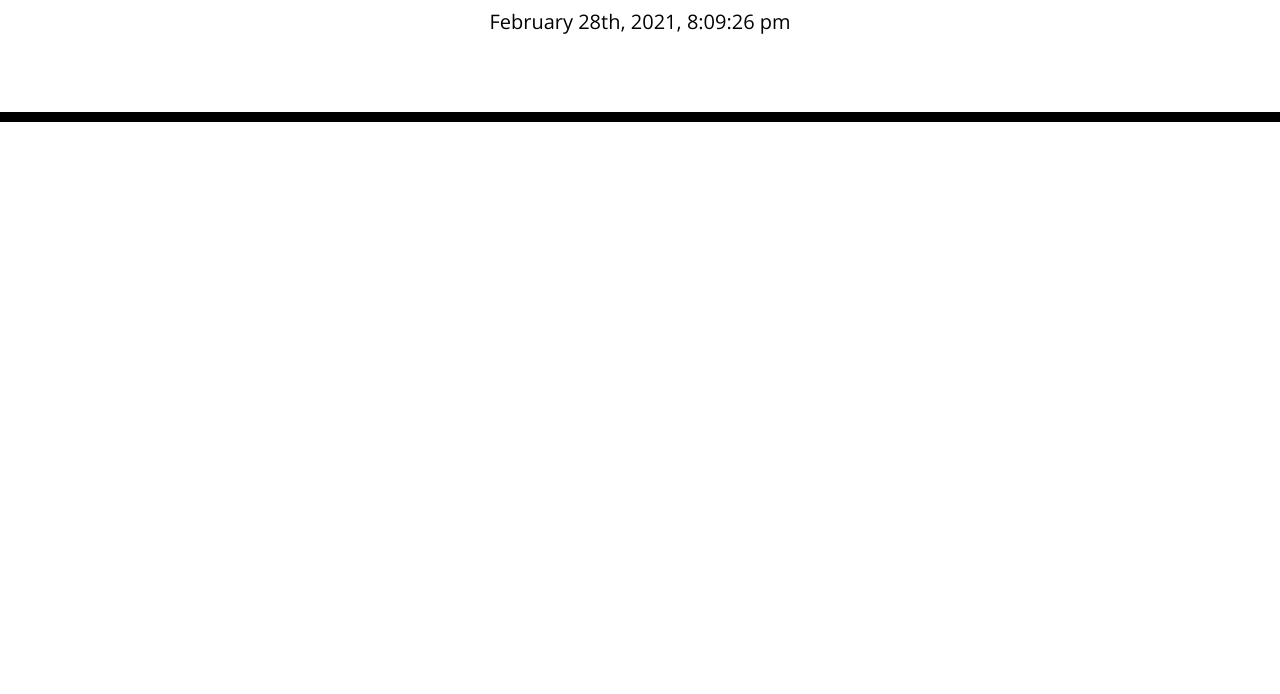
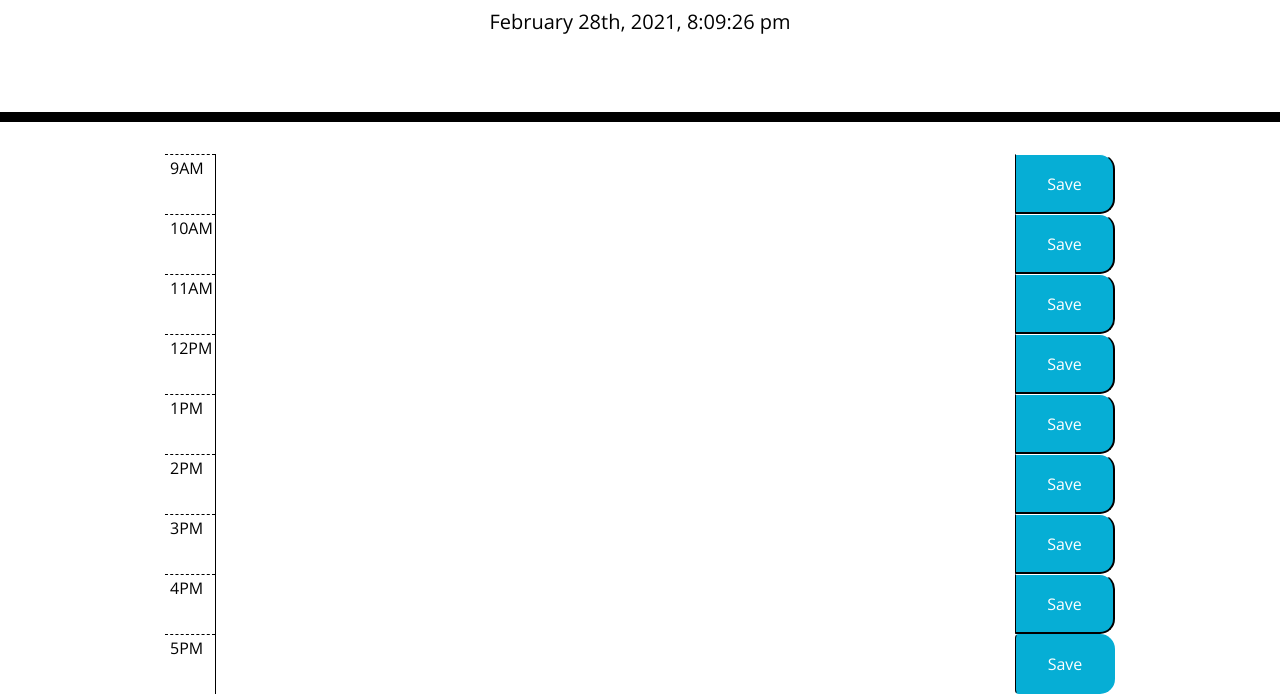
Before and after one commit to CGO7/Day-Planner, a plain HTML site: page index.html in a window 1280 px wide. Shown: the part 182-876 px from the top of the page. Before the commit the page ends 800 px from the top, so only its background shows below. Drawn offline with nearby package versions, Linux system fonts and the light colour scheme.

Commit message:
Worked on grid and linking css to html document

```diff
--- a/assets/css/style.css
+++ b/assets/css/style.css
@@ -4,7 +4,7 @@ body {
   line-height: 1;
 }
 
-textarea{
+#textarea{
   background: transparent;
   border: none;
   resize: none;
@@ -30,13 +30,14 @@ textarea{
   border-radius: 15px;
 }
 
-.row {
+.col {
   white-space: pre-wrap;
-  height: 80px;
+  height: 60px;
   border-top: 1px solid white;;
+  padding: 5px;
 }
 
-.hour {
+#time {
   background-color: #ffffff;
   color: #000000;
   border-top: 1px dashed #000000;
@@ -57,7 +58,7 @@ textarea{
   color: white;
 }
 
-.saveBtn {
+#saveBtn {
   border-left: 1px solid black;
   border-top-right-radius: 15px;
   border-bottom-right-radius: 15px;
@@ -65,7 +66,20 @@ textarea{
   color: white;
 }
 
-.saveBtn i:hover {
+#saveBtn:hover {
   font-size: 20px;
   transition: all .3s ease-in-out;
 }
+
+/* .col {
+  border-style: solid;
+  border-color: black;
+
+}  */
+
+.container {
+  display: grid;
+  grid-template-columns: 50px 800px 100px;
+  grid-template-rows: 60px;
+ margin-left: 150px;
+}
--- a/index.html
+++ b/index.html
@@ -29,6 +29,59 @@
       <p id="currentDay" class="lead"></p>
     </header>
     <div class="container">
+        <div class="col" div id = "time">9AM</div>
+        <div class="col" div id = "textarea"></div>
+        <button class="col" button id = "saveBtn">Save</div>
+      </div>
+    </div>
+    <div class="container">
+      <div class="col" div id = "time">10AM</div>
+      <div class="col" div id = "textarea"></div>
+      <button class="col" button id = "saveBtn">Save</div>
+    </div>
+  </div>
+  <div class="container">
+    <div class="col" div id = "time">11AM</div>
+    <div class="col" div id = "textarea"></div>
+    <button class="col" button id = "saveBtn">Save</div>
+  </div>
+</div>
+<div class="container">
+  <div class="col" div id = "time">12PM</div>
+  <div class="col" div id = "textarea"></div>
+  <button class="col" button id = "saveBtn">Save</div>
+</div>
+</div>
+<div class="container">
+  <div class="col" div id = "time">1PM</div>
+  <div class="col" div id = "textarea"></div>
+  <button class="col" button id = "saveBtn">Save</div>
+</div>
+</div>
+<div class="container">
+  <div class="col" div id = "time">2PM</div>
+  <div class="col" div id = "textarea"></div>
+  <button class="col" button id = "saveBtn">Save</div>
+</div>
+</div>
+<div class="container">
+  <div class="col" div id = "time">3PM</div>
+  <div class="col" div id = "textarea"></div>
+  <button class="col" button id = "saveBtn">Save</div>
+</div>
+</div>
+<div class="container">
+  <div class="col" div id = "time">4PM</div>
+  <div class="col" div id = "textarea"></div>
+  <button class="col" button id = "saveBtn">Save</div>
+</div>
+</div>
+<div class="container">
+  <div class="col" div id = "time">5PM</div>
+  <div class="col" div id = "textarea"></div>
+  <button class="btn" button id= "saveBtn">Save</div>
+</div>
+</div>
       <!-- Timeblocks go here -->
     </div>
 
```
Also changed, not shown: assets/java/script.js (+9 -0 lines).
